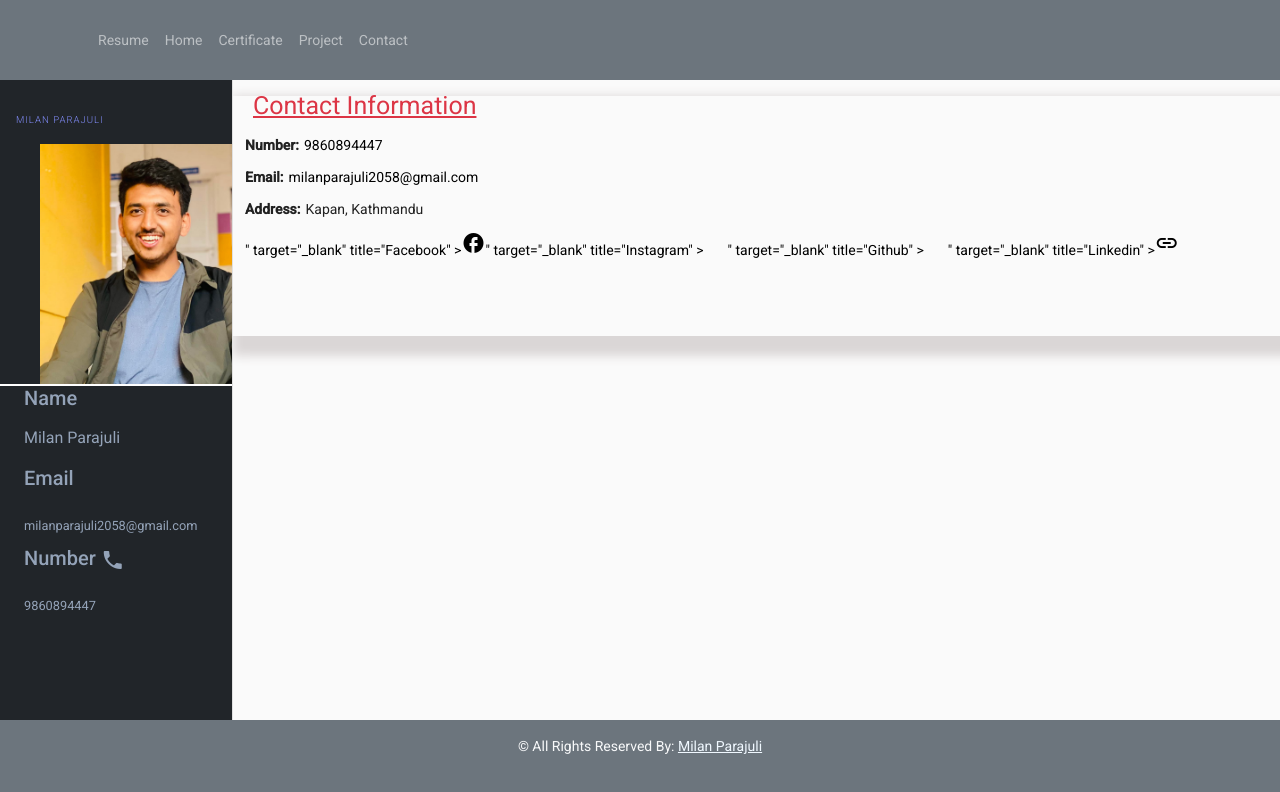
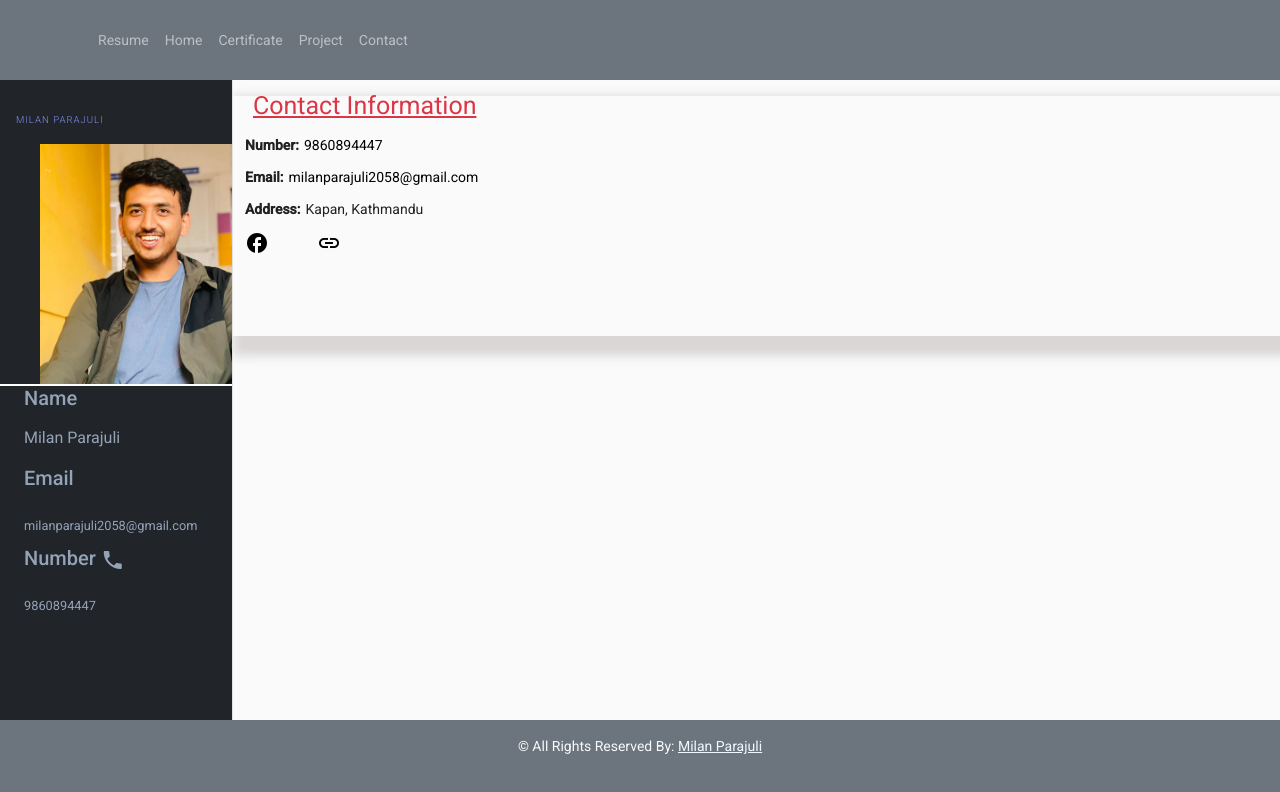
Before and after one commit to Milanparajuli/MilanParajuli, an Angular app: page /contact-us in a window 1280 px wide. Shown: the top 792 px of the page. Built offline with nearby package versions, Linux system fonts and the light colour scheme.

Commit message:
change something

```diff
--- a/src/app/clientside/information/contact-info/contact-info.component.html
+++ b/src/app/clientside/information/contact-info/contact-info.component.html
@@ -1,4 +1,4 @@
-<div class="container mt-3">
+<div class="sm container mt-3">
   <div class="row">
     <div
       class="col content mb-3"
@@ -21,7 +21,7 @@
        <div class="icon">
         <span *ngFor="let contact of contacts;">
           <a [routerLink]="contact?.url"
-          [routerLinkActive]="contact?.url ? 'list-item-active' : ''">" target="_blank" title="{{contact.name}}"
+          [routerLinkActive]="contact?.url ? 'list-item-active' : ''" target="_blank" title="{{contact.name}}"
             ><mat-icon>{{contact?.icon}}</mat-icon></a
           >
         </span>
```
